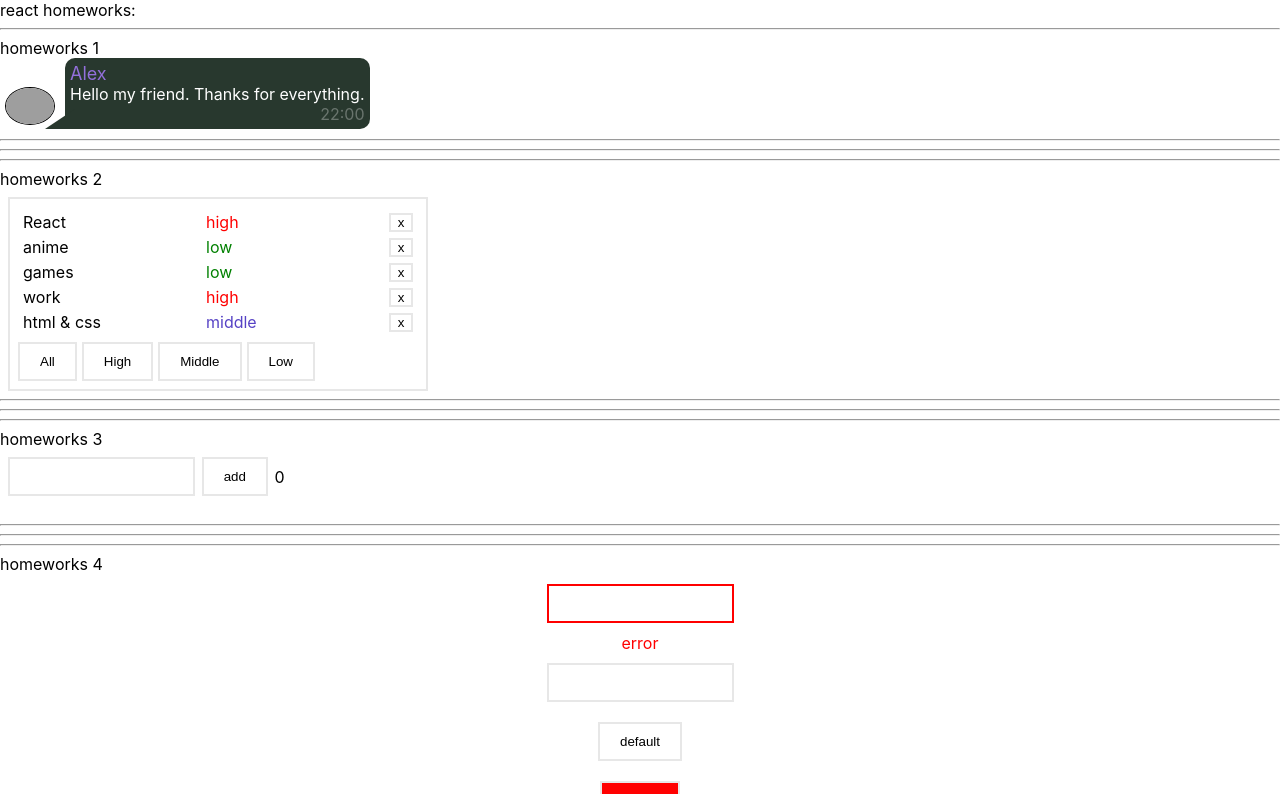
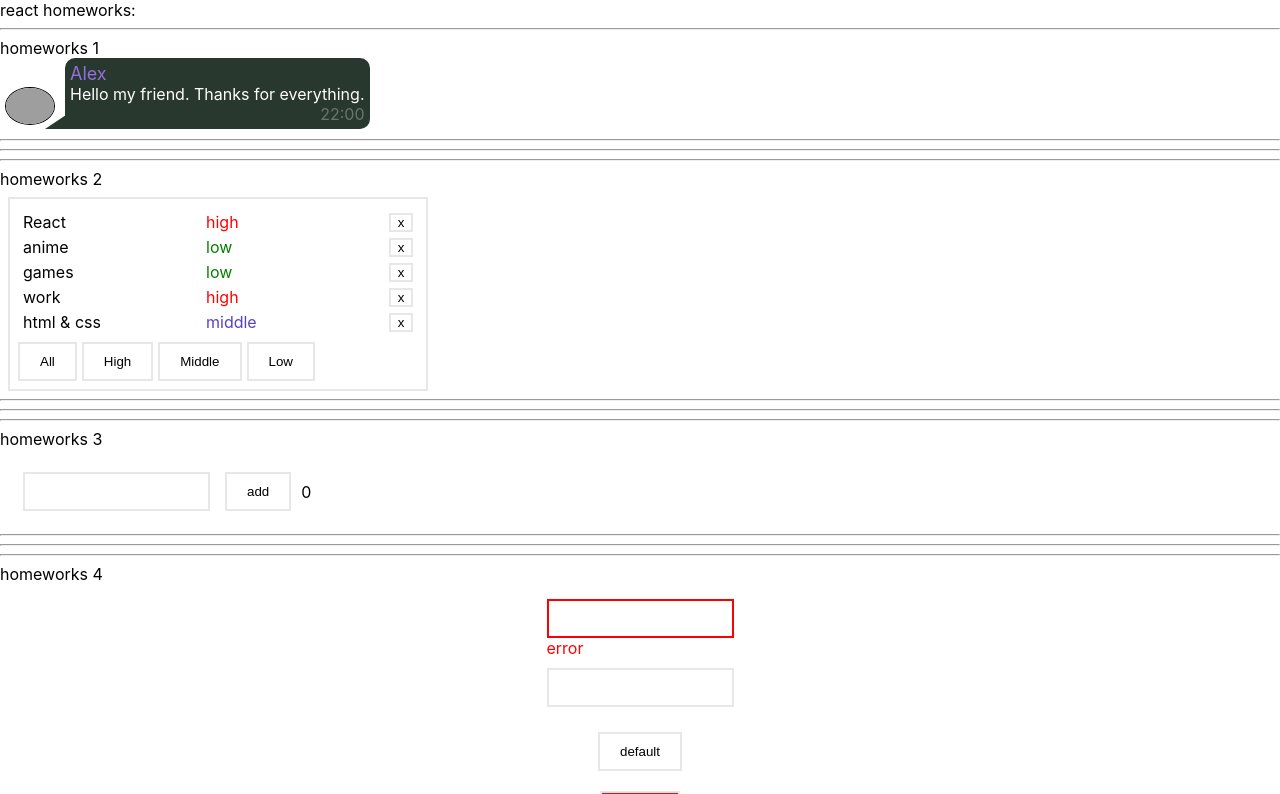
Before and after one commit to Nirweint/homeworks, a React (Create React App) app: page / in a window 1280 px wide. Shown: the top 794 px of the page. Built offline with nearby package versions, Linux system fonts and the light colour scheme; grey boxes are pictures that could not be loaded.

Commit message:
hw4 added input and button from hw4 to hw3

```diff
--- a/src/p2-homeworks/h3/Greeting.module.css
+++ b/src/p2-homeworks/h3/Greeting.module.css
@@ -7,37 +7,11 @@
     align-items: center;
 }
 
-.input {
-    padding: 10px 5px 10px 1px;
-    border: 2px solid #e7e7e7;
-    margin-right: 0.5em;
-}
 
 .input:focus {
     outline: none;
 }
 
-.error {
-    border: 2px solid red;
+.btn {
+    margin-left: 0;
 }
-
-.errorMessage {
-    display: block;
-    height: 20px;
-}
-
-.btn {
-    margin-right: 0.5em;
-    padding: 10px 20px;
-
-    border: 2px solid #e7e7e7;
-    background-color: #fff;
-    color: black;
-    text-decoration: none;
-
-    transition-duration: 0.3s;
-}
-
-.btn:hover {
-    background-color: #e7e7e7;
-}
--- a/src/p2-homeworks/h3/Greeting.tsx
+++ b/src/p2-homeworks/h3/Greeting.tsx
@@ -1,4 +1,6 @@
 import React, {ChangeEvent, KeyboardEvent} from 'react'
+import SuperInputText from "../h4/common/c1-SuperInputText/SuperInputText";
+import SuperButton from "../h4/common/c2-SuperButton/SuperButton";
 import s from './Greeting.module.css'
 
 type GreetingPropsType = {
@@ -14,21 +16,19 @@ type GreetingPropsType = {
 const Greeting: React.FC<GreetingPropsType> = (
     {name, setNameCallback, addUser, addUserOnEnter, error, totalUsers} // деструктуризация пропсов
 ) => {
-    const inputClass = error ? `${s.error} ${s.input}` : s.input // need to fix with (?:)
 
     return (
         <div className={s.greeting}>
             <div className={s.inputWrapper}>
-                <input
-                    className={inputClass}
+                <SuperInputText
+                    error={error}
                     value={name}
                     onChange={setNameCallback}
                     onKeyPress={addUserOnEnter}
                 />
-                <button className={s.btn} onClick={addUser}>add</button>
+                <SuperButton className={s.btn} onClick={addUser}>add</SuperButton>
                 <span>{totalUsers}</span>
             </div>
-            <span className={s.errorMessage}>{error}</span>
         </div>
     )
 }
--- a/src/p2-homeworks/h4/common/c1-SuperInputText/SuperInputText.module.css
+++ b/src/p2-homeworks/h4/common/c1-SuperInputText/SuperInputText.module.css
@@ -1,10 +1,17 @@
 .superInput {
+    position: relative;
+    display: block;
+
+}
+
+.input {
     border: 2px solid #e7e7e7;
     padding: 10px 5px 10px 1px;
-    margin: 10px;
+    margin: 15px;
+
 }
 
-.superInput:focus {
+.input:focus {
     border-color: #555;
 }
 
@@ -17,5 +24,9 @@
 }
 
 .error {
+    margin-left: 15px;
     color: red;
+    position: absolute;
+    left: 0;
+    bottom: -5px;
 }
--- a/src/p2-homeworks/h4/common/c1-SuperInputText/SuperInputText.tsx
+++ b/src/p2-homeworks/h4/common/c1-SuperInputText/SuperInputText.tsx
@@ -39,10 +39,10 @@ const SuperInputText: React.FC<SuperInputTextPropsType> = (
     }
 
     const finalSpanClassName = `${s.error} ${spanClassName ? spanClassName : ''}`
-    const finalInputClassName = `${s.superInput} ${error ? s.errorInput : ""} ${s.className}` // need to fix with (?:) and s.superInput
+    const finalInputClassName = `${s.superInput} ${error ? s.errorInput : ""} ${s.input}` // need to fix with (?:) and s.superInput
 
     return (
-        <>
+        <div className={s.superInput}>
             <input
                 type={'text'}
                 onChange={onChangeCallback}
@@ -52,7 +52,7 @@ const SuperInputText: React.FC<SuperInputTextPropsType> = (
                 {...restProps} // отдаём инпуту остальные пропсы если они есть (value например там внутри)
             />
             {error && <span className={finalSpanClassName}>{error}</span>}
-        </>
+        </div>
     )
 }
 
```
